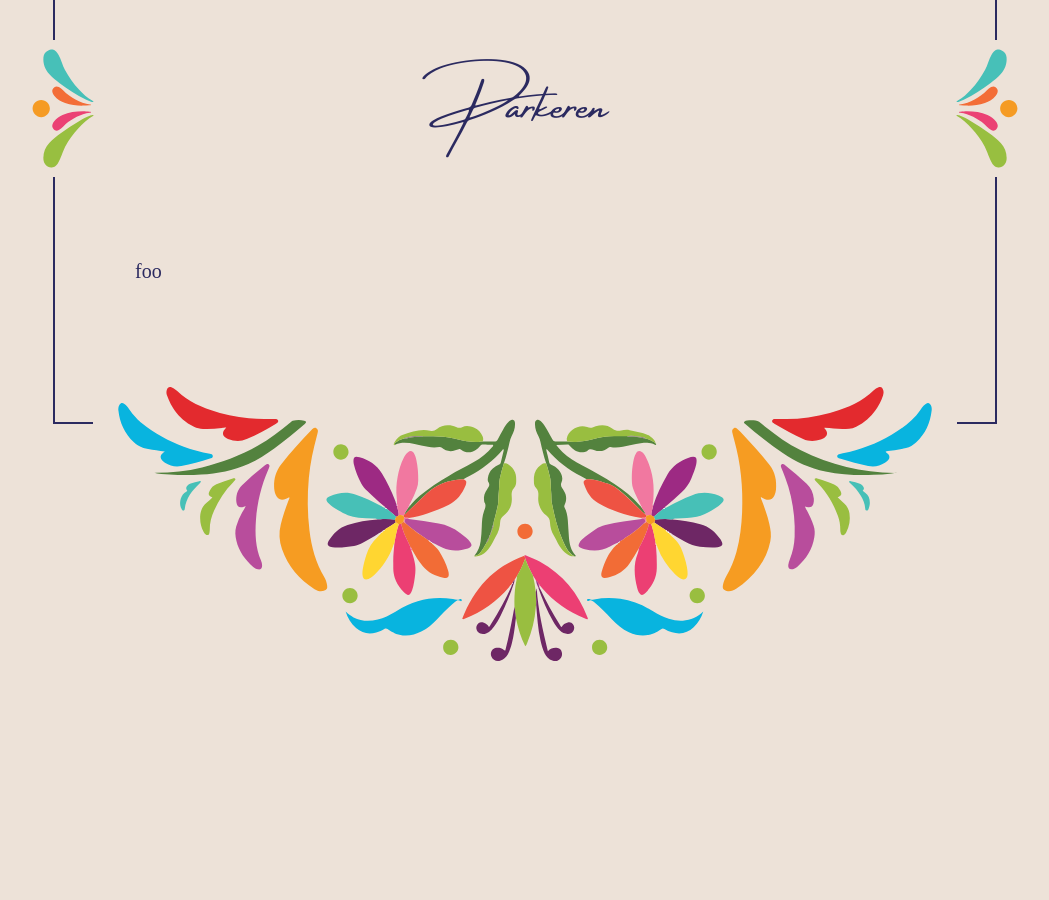
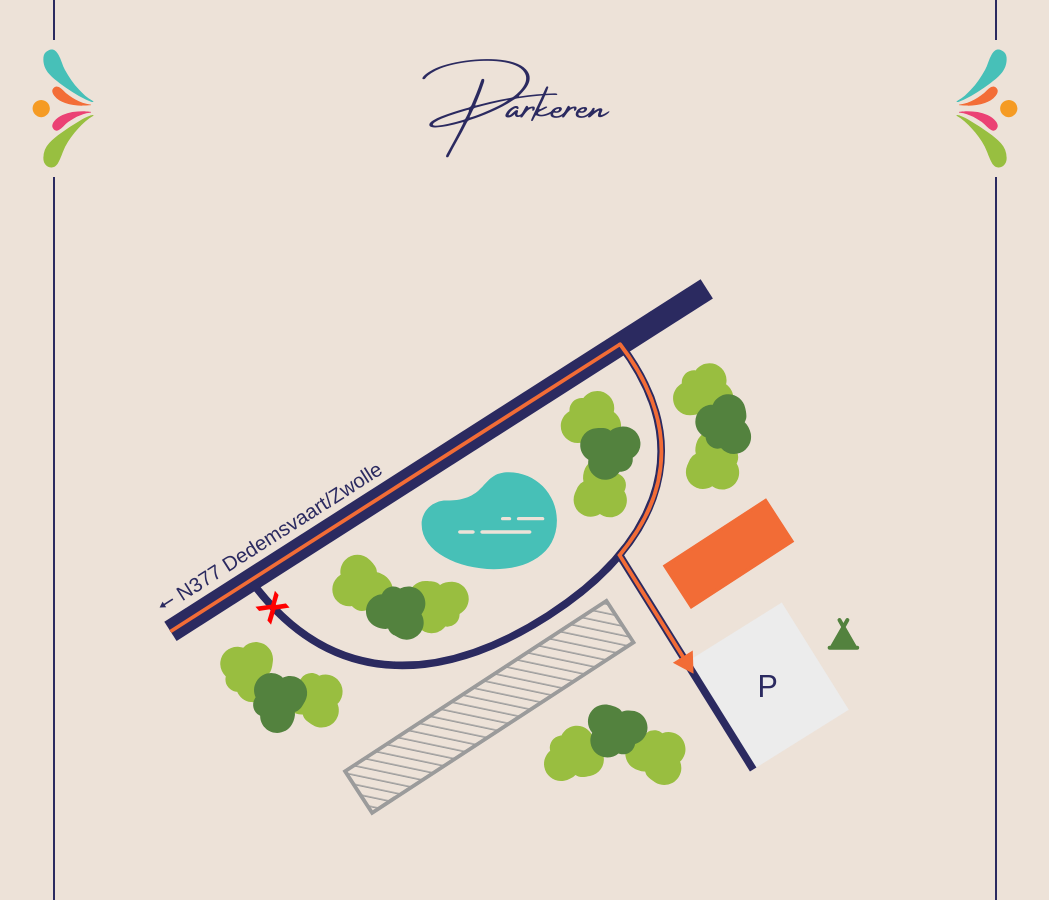
Before and after one commit to RubenSmit/bruiloftjeanineenruben.nl, a Jekyll site: the page built from details.markdown, in a window 1280 px wide and 900 px high, scrolled down 3400 px. Shown: the whole window, without its empty margins (115-1164 px from the left). Built offline with Jekyll 4.4.1, drawn with Linux system fonts in a browser that asks for light colours; some web fonts are replaced.

Commit message:
Add parking map

```diff
--- a/details.markdown
+++ b/details.markdown
@@ -34,7 +34,7 @@
 foo
 
 {% include card_title.html title="Parkeren" %}
-foo
+<img src="/images/parkeren-decorated.svg">
 {% endcapture %}
 {% include card.html title="Locatie" content=locatie_content %}
 
```
Also changed, not shown: images/parkeren-decorated.svg (added), images/parkeren.svg (added).
